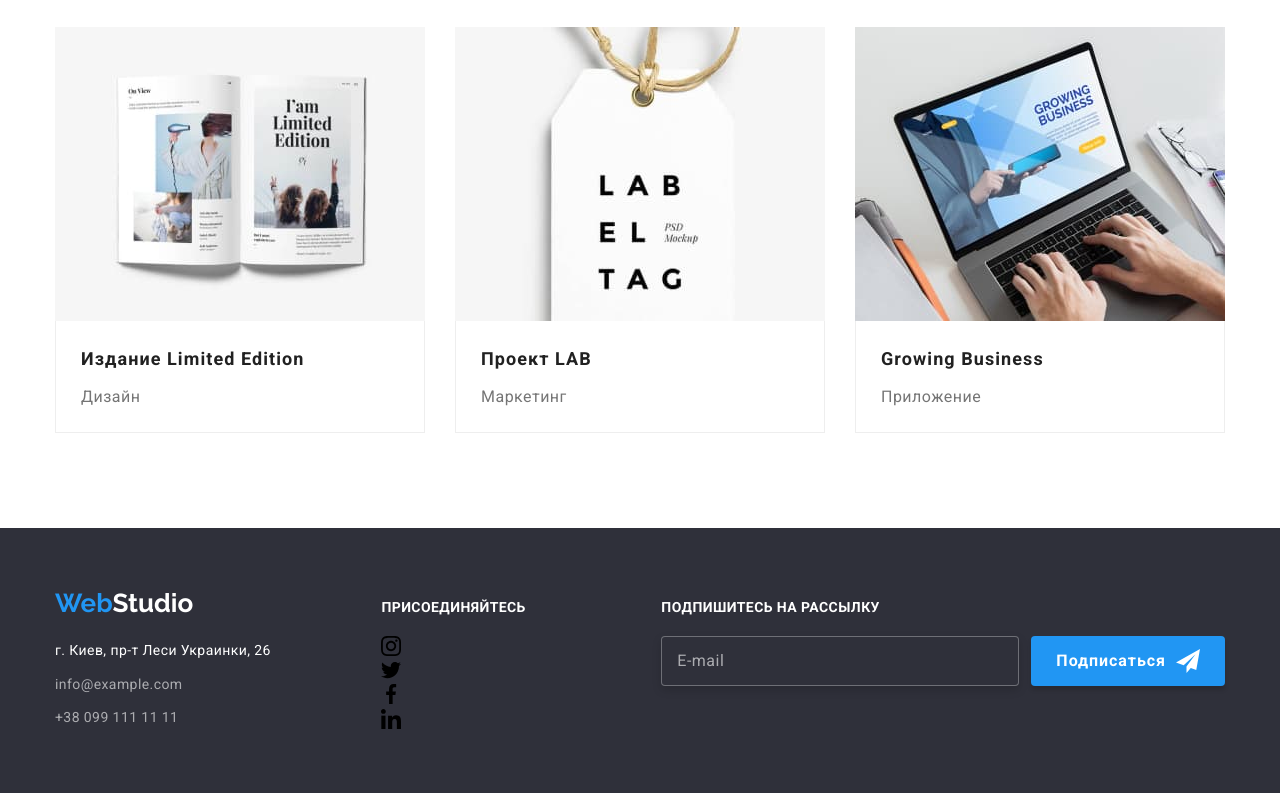
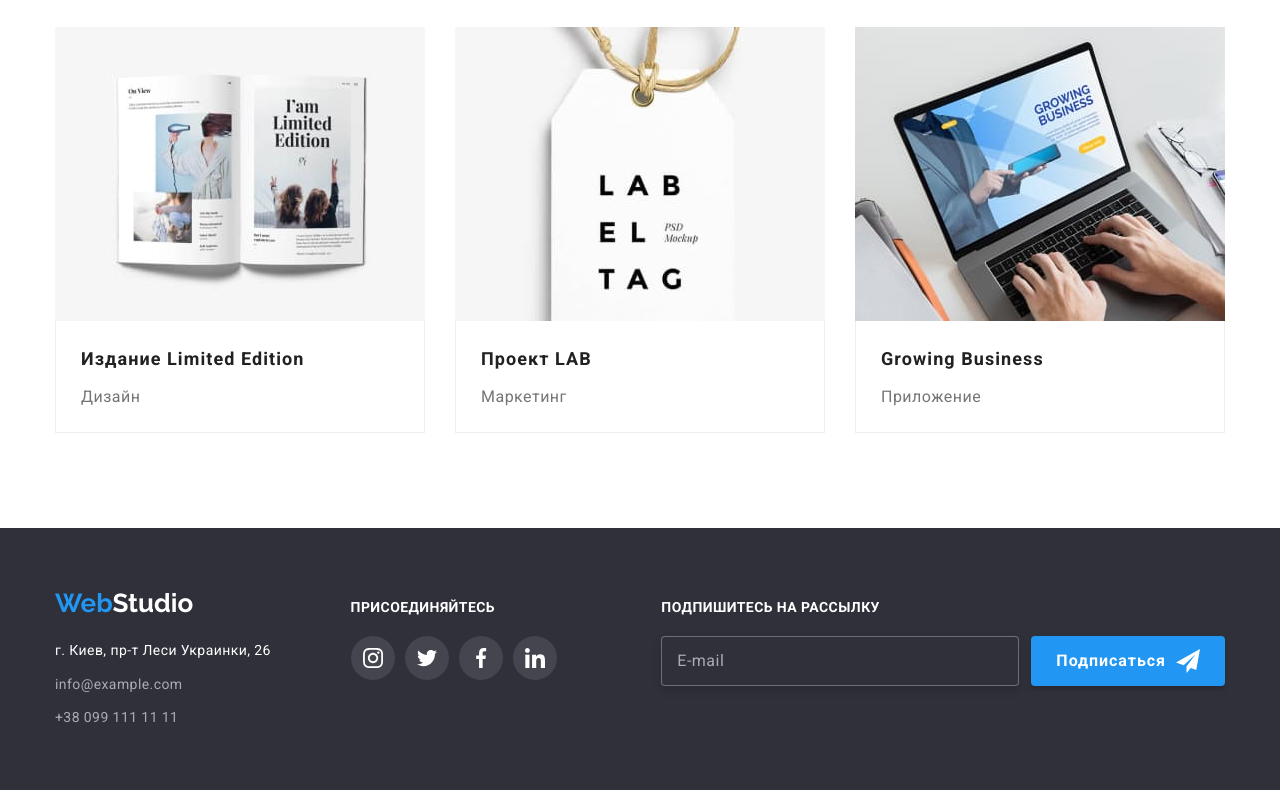
Before and after one commit to juliedevdes/goit-markup-hw-07, a plain HTML site: page portfolio.html in a window 1280 px wide. Shown: the part 1110-1903 px from the top of the page. Drawn offline with nearby package versions, Linux system fonts and the light colour scheme.

Commit message:
скопировала футер на страничку портфолио

```diff
--- a/portfolio.html
+++ b/portfolio.html
@@ -195,22 +195,18 @@
 
             <div class="footer__socials">
                 <p class="footer__calltoaction">Присоединяйтесь</p>
-                <ul class="list footer__socials-list">
-                    <li class="footer__socials-item">
-                        <a href="" class="footer__socials-icon-item"><svg class="footer__socials-icon" width="20" height="20"><use href="./images/sprite.svg#icon-instagram "></use></svg>
-                        </a>
+                <ul class="socials list">
+                    <li class="socials__item">
+                        <a href="" class="socials__link"><svg class="socials__icon" width="20" height="20"><use href="./images/sprite.svg#icon-instagram"></use></svg></a>
                     </li>
-                    <li class="footer__socials-item">
-                        <a href="" class="footer__socials-icon-item"><svg class="footer__socials-icon" width="20" height="20"><use href="./images/sprite.svg#icon-twitter "></use></svg>
-                        </a>
+                    <li class="socials__item">
+                        <a href="" class="socials__link"><svg class="socials__icon" width="20" height="20"><use href="./images/sprite.svg#icon-twitter"></use></svg></a>
                     </li>
-                    <li class="footer__socials-item">
-                        <a href="" class="footer__socials-icon-item"><svg class="footer__socials-icon" width="20" height="20"><use href="./images/sprite.svg#icon-facebook "></use></svg>
-                        </a>
+                    <li class="socials__item">
+                        <a href="" class="socials__link"><svg class="socials__icon" width="20" height="20"><use href="./images/sprite.svg#icon-facebook"></use></svg></a>
                     </li>
-                    <li class="footer__socials-item">
-                        <a href="" class="footer__socials-icon-item"><svg class="footer__socials-icon" width="20" height="20"><use href="./images/sprite.svg#icon-linkedin "></use></svg>
-                        </a>
+                    <li class="socials__item">
+                        <a href="" class="socials__link"><svg class="socials__icon" width="20" height="20"><use href="./images/sprite.svg#icon-linkedin"></use></svg></a>
                     </li>
                 </ul>
             </div>
```
